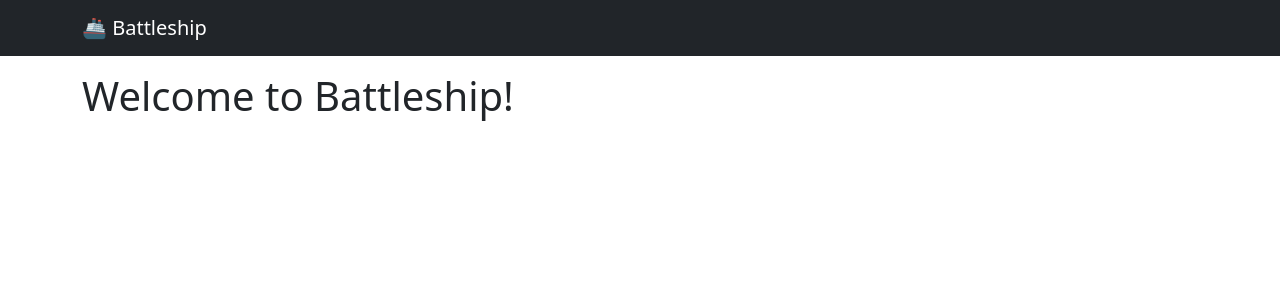
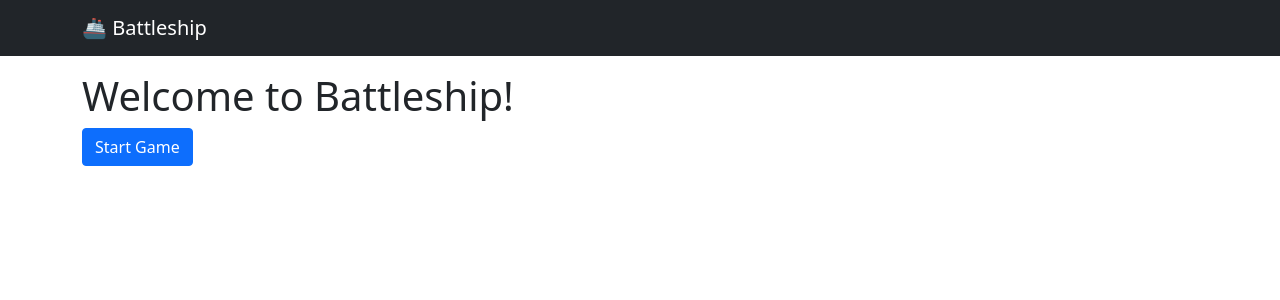
Before and after one commit to paulinakiendys/battleship-client, a React (Create React App) app: page / in a window 1280 px wide. Shown: the top 300 px of the page. Built offline with nearby package versions, Linux system fonts and the light colour scheme.

Commit message:
Added start game button

```diff
--- a/src/pages/HomePage.jsx
+++ b/src/pages/HomePage.jsx
@@ -1,7 +1,12 @@
+import { Button } from 'react-bootstrap'
 const HomePage = () => {
+	const handleStartGameClick = () => {
+		// Add code here
+	}
 	return (
 		<>
 			<h1>Welcome to Battleship!</h1>
+			<Button onClick={handleStartGameClick}>Start Game</Button>
 		</>
 	)
 }
```
